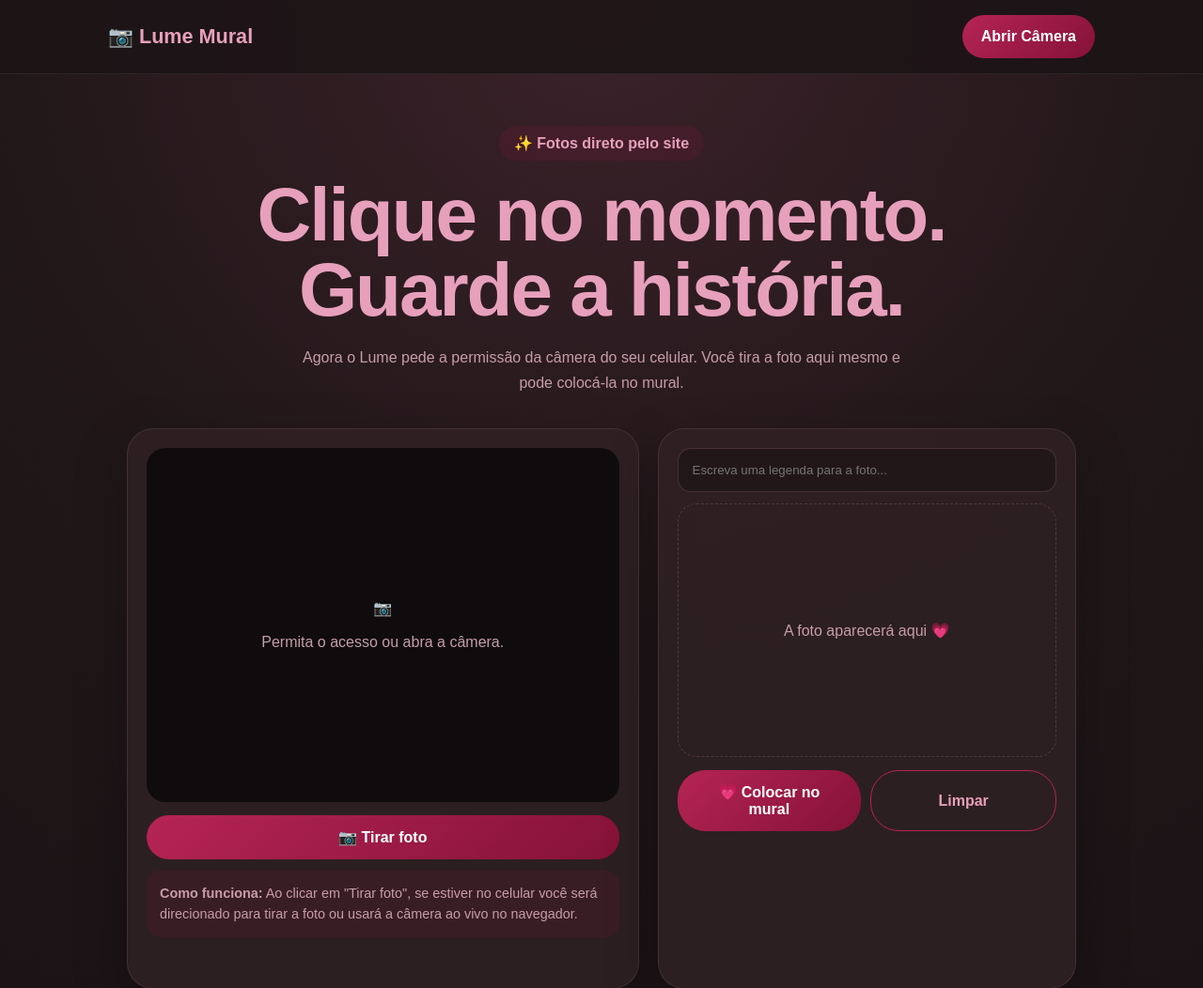
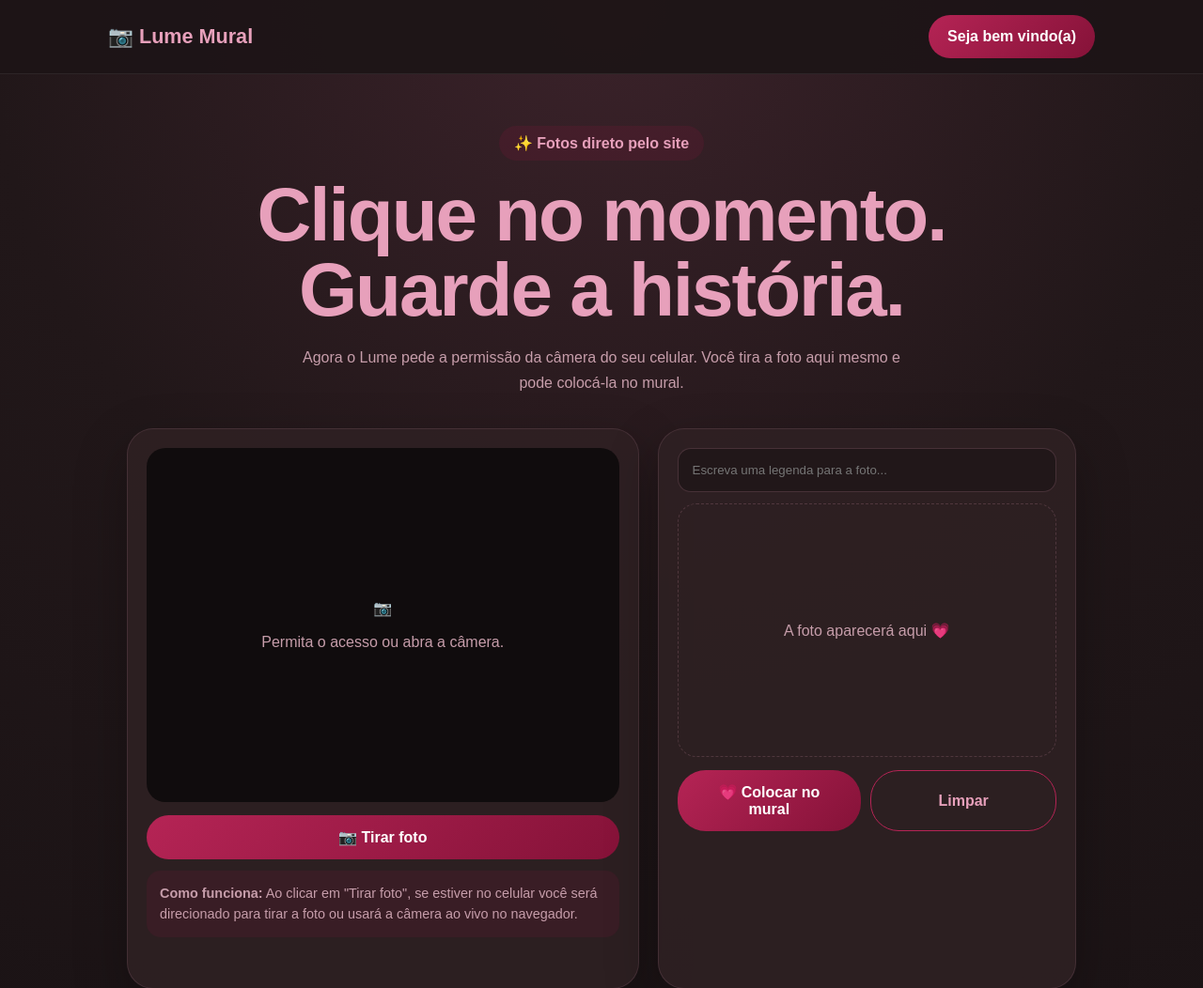
Before and after one commit to ZZLON016/tlgd-pae-2.0-, a plain HTML site: page index.html in a window 1280 px wide. Shown: the top 1052 px of the page at 94% size. Drawn offline with Linux system fonts and the light colour scheme.

Commit message:
Update header button text to 'Seja bem vindo(a)'

```diff
--- a/index.html
+++ b/index.html
@@ -20,7 +20,7 @@ footer{text-align:center;padding:35px;color:var(--muted);background:#180f11}
 </style>
 </head>
 <body>
-<header><div class="nav"><div class="logo">📷 Lume Mural</div><button onclick="document.querySelector('#camera').scrollIntoView()">Abrir Câmera</button></div></header>
+<header><div class="nav"><div class="logo">📷 Lume Mural</div><button onclick="document.querySelector('#camera').scrollIntoView()">Seja bem vindo(a)</button></div></header>
 
 <main>
 <section class="hero">
```
